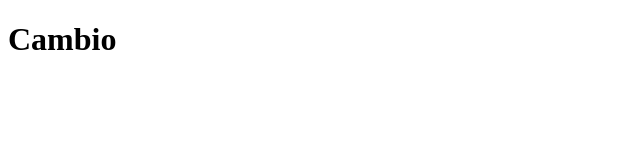
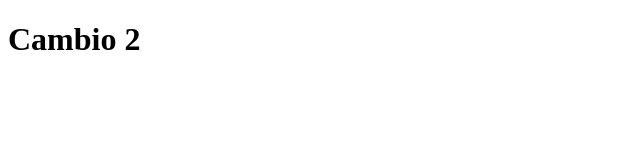
Before and after one commit to Worker92-Saul/Proyecto, a plain HTML site: page index.html in a window 1280 px wide. Shown: the full height of the page, 0-640 px from the left. Drawn offline with Linux system fonts and the light colour scheme.

Commit message:
Update index.html

```diff
--- a/index.html
+++ b/index.html
@@ -7,6 +7,6 @@
     <title>Document</title>
 </head>
 <body>
-    <h1>Cambio</h1>
+    <h1>Cambio 2</h1>
 </body>
 </html>
```
